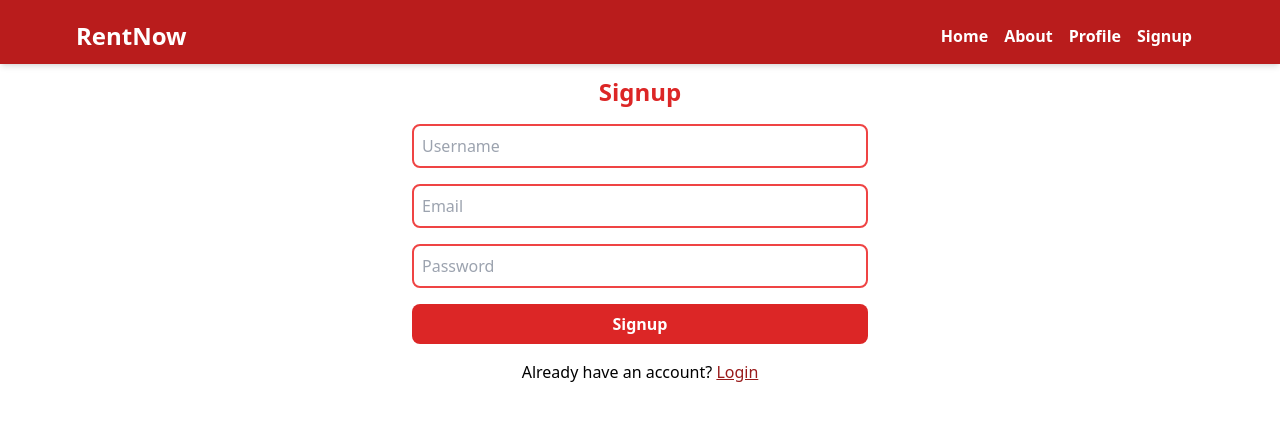
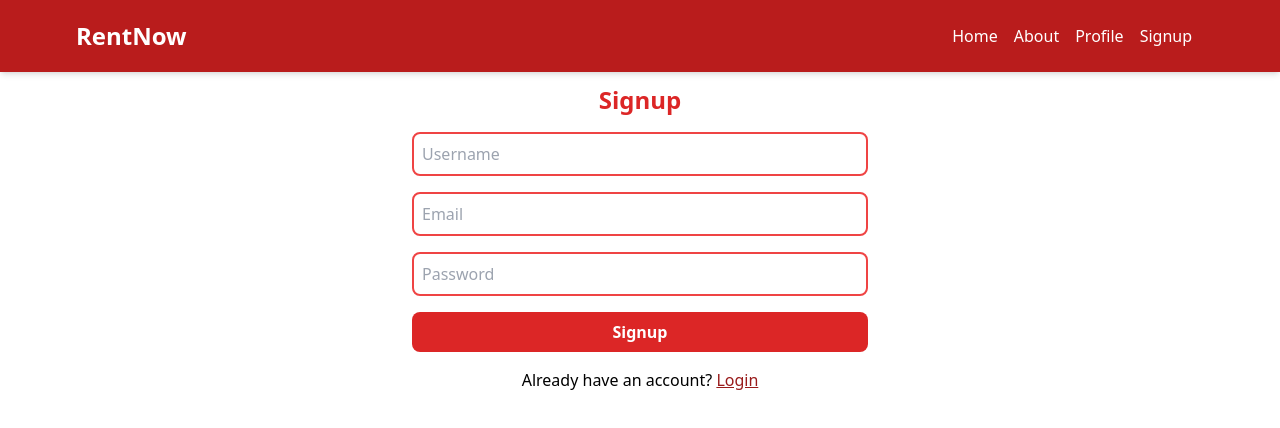
Before and after one commit to rishiSurya9/rentnow, a Next.js app: page /signup in a window 1280 px wide. Shown: the top 428 px of the page. Built offline with nearby package versions, Linux system fonts and the light colour scheme.

Commit message:
header 1

```diff
--- a/app/Homee/page.js
+++ b/app/components/content.js
@@ -1,7 +1,7 @@
 "use client";
 import React, { useState } from "react";
 
-const Page = () => {
+const Content = () => {
   const [searchQuery, setSearchQuery] = useState("");
   const [properties, setProperties] = useState([
     {
@@ -66,49 +66,8 @@ const Page = () => {
       </header>
 
       {/* Main Content */}
-      <main className="max-w-6xl mx-auto py-8 px-4 grid grid-cols-1 md:grid-cols-3 gap-8">
+     <main className="max-w-6xl mx-auto py-8 px-4 grid grid-cols-1 md:grid-cols-3 gap-8">
         {/* Add Property Section */}
-        <section className="bg-white p-6 rounded-lg shadow-lg border border-gray-200">
-          <h2 className="text-xl font-bold mb-4 text-gray-900">Add a New Property</h2>
-          <input
-            type="text"
-            name="title"
-            placeholder="Property Title"
-            value={newProperty.title}
-            onChange={handleInputChange}
-            className="w-full mb-2 px-4 py-2 bg-gray-100 text-gray-900 rounded-md focus:outline-none focus:ring-2 focus:ring-red-500"
-          />
-          <input
-            type="text"
-            name="location"
-            placeholder="Location"
-            value={newProperty.location}
-            onChange={handleInputChange}
-            className="w-full mb-2 px-4 py-2 bg-gray-100 text-gray-900 rounded-md focus:outline-none focus:ring-2 focus:ring-red-500"
-          />
-          <input
-            type="text"
-            name="price"
-            placeholder="Price"
-            value={newProperty.price}
-            onChange={handleInputChange}
-            className="w-full mb-2 px-4 py-2 bg-gray-100 text-gray-900 rounded-md focus:outline-none focus:ring-2 focus:ring-red-500"
-          />
-          <input
-            type="file"
-            name="image"
-            onChange={(e) =>
-              setNewProperty({ ...newProperty, image: e.target.files[0].name })
-            }
-            className="w-full mb-4 text-gray-400"
-          />
-          <button
-            onClick={addProperty}
-            className="w-full bg-red-500 text-white py-2 rounded-md hover:bg-red-600 transition"
-          >
-            Add Property
-          </button>
-        </section>
 
         {/* Properties Listing */}
         <section className="md:col-span-2">
@@ -133,4 +92,4 @@ const Page = () => {
   );
 };
 
-export default Page;
+export default Content;
--- a/app/components/header.js
+++ b/app/components/header.js
@@ -27,14 +27,12 @@ const Header = () => {
 
   return (
     <>
-      {/* Header */}
-      <header className='bg-red-700 shadow-md h-16 fixed top-0 left-0 w-full z-50'>
+      <header className='bg-red-700 shadow-md '>
         <div className='flex justify-between items-center max-w-6xl mx-auto p-3'>
           <h1 className='font-bold text-sm sm:text-xl'>
             <span className='text-white text-2xl hover:text-gray-200 cursor-pointer'>RentNow</span>
           </h1>
 
-          {/* Mobile Menu Icon */}
           <div
             onClick={ShowMenu}
             className='menu-icon sm:hidden text-4xl text-white ml-auto cursor-pointer'
@@ -42,31 +40,30 @@ const Header = () => {
             <IoReorderThreeSharp />
           </div>
 
-          {/* Menu Options */}
           <ul
-            className={`MenuOption flex flex-col sm:flex-row gap-4 items-center sm:static fixed top-16 right-0 p-3 w-1/3 sm:w-auto bg-white sm:bg-transparent shadow-lg sm:shadow-none transition-transform duration-300 ease-in-out ${menuVisible ? 'translate-x-0' : 'translate-x-full'} sm:translate-x-0 font-bold md:text-white`}
+
+            // className={`MenuOption flex flex-col sm:flex-row gap-4 items-center sm:static fixed top-16 right-0 p-3 w-1/3 sm:w-auto bg-white sm:bg-transparent shadow-lg sm:shadow-none transition-transform duration-300 ease-in-out ${menuVisible ? 'translate-x-0' : 'translate-x-full'} sm:translate-x-0 font-bold md:text-white`}
+            className={`MenuOption flex flex-col sm:flex-row gap-2 sm:gap-4 items-center sm:static fixed top-16 right-0 p-3 w-2/3 sm:w-auto bg-white sm:bg-transparent shadow-lg sm:shadow-none z-50 transition-transform duration-300 ease-in-out ${menuVisible ? 'translate-x-0' : 'translate-x-full'} sm:translate-x-0`}
+
+
           >
-            <Link href='/Homee'>
-              <li className=' hover:text-lg hover:font-semibold'>Home</li>
+            <Link href='/'>
+              <li className='md:text-white  hover:text-lg  hover:underline inline-block transition-all duration-300'>Home</li>
             </Link>
             <Link href='/About'>
-              <li className='md:text-white hover:text-lg hover:font-semibold'>About</li>
+              <li className='md:text-white hover:text-lg  hover:underline inline-block transition-all duration-300'>About</li>
             </Link>
             <Link href='/Profile'>
-              <li className='md:text-white hover:text-lg hover:font-semibold'>Profile</li>
+              <li className='md:text-white hover:text-lg  hover:underline inline-block transition-all duration-300'>Profile</li>
             </Link>
             <Link href='/signup'>
-              <li className='md:text-white hover:text-lg hover:font-semibold'>Signup</li>
+              <li className='md:text-white hover:text-lg  hover:underline inline-block transition-all duration-300'>Signup</li>
             </Link>
           </ul>
         </div>
       </header>
 
-      {/* Page Content */}
-      <main className='pt-16'>
-        {/* Content goes here */}
 
-      </main>
     </>
   );
 };
--- /dev/null
+++ b/app/components/search.js
@@ -0,0 +1,52 @@
+import React from 'react'
+
+const search = () => {
+  return (
+    <div>
+      <section className="bg-white p-6 rounded-lg shadow-lg border border-gray-200">
+          <h2 className="text-xl font-bold mb-4 text-gray-900">Add a New Property</h2>
+          <input
+            type="text"
+            name="title"
+            placeholder="Property Title"
+            value={newProperty.title}
+            onChange={handleInputChange}
+            className="w-full mb-2 px-4 py-2 bg-gray-100 text-gray-900 rounded-md focus:outline-none focus:ring-2 focus:ring-red-500"
+          />
+          <input
+            type="text"
+            name="location"
+            placeholder="Location"
+            value={newProperty.location}
+            onChange={handleInputChange}
+            className="w-full mb-2 px-4 py-2 bg-gray-100 text-gray-900 rounded-md focus:outline-none focus:ring-2 focus:ring-red-500"
+          />
+          <input
+            type="text"
+            name="price"
+            placeholder="Price"
+            value={newProperty.price}
+            onChange={handleInputChange}
+            className="w-full mb-2 px-4 py-2 bg-gray-100 text-gray-900 rounded-md focus:outline-none focus:ring-2 focus:ring-red-500"
+          />
+          <input
+            type="file"
+            name="image"
+            onChange={(e) =>
+              setNewProperty({ ...newProperty, image: e.target.files[0].name })
+            }
+            className="w-full mb-4 text-gray-400"
+          />
+          <button
+            onClick={addProperty}
+            className="w-full bg-red-500 text-white py-2 rounded-md hover:bg-red-600 transition"
+          >
+            Add Property
+          </button>
+        </section>
+
+    </div>
+  )
+}
+
+export default search
--- a/app/page.js
+++ b/app/page.js
@@ -1,7 +1,7 @@
 import Image from "next/image";
-
+import Content from "./components/content";
 export default function Home() {
   return (
-   <div></div>
+   <Content/>
   );
 }
```
